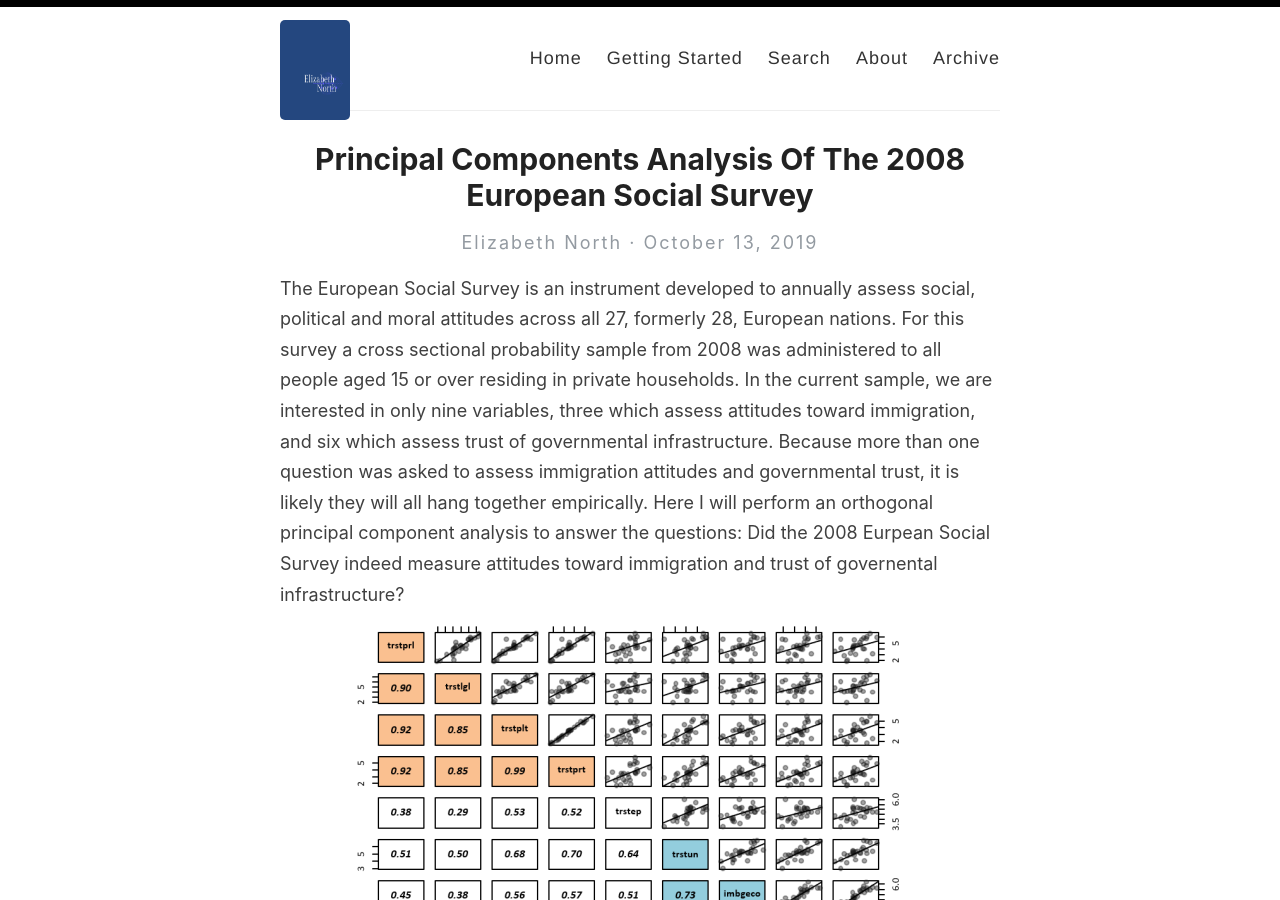
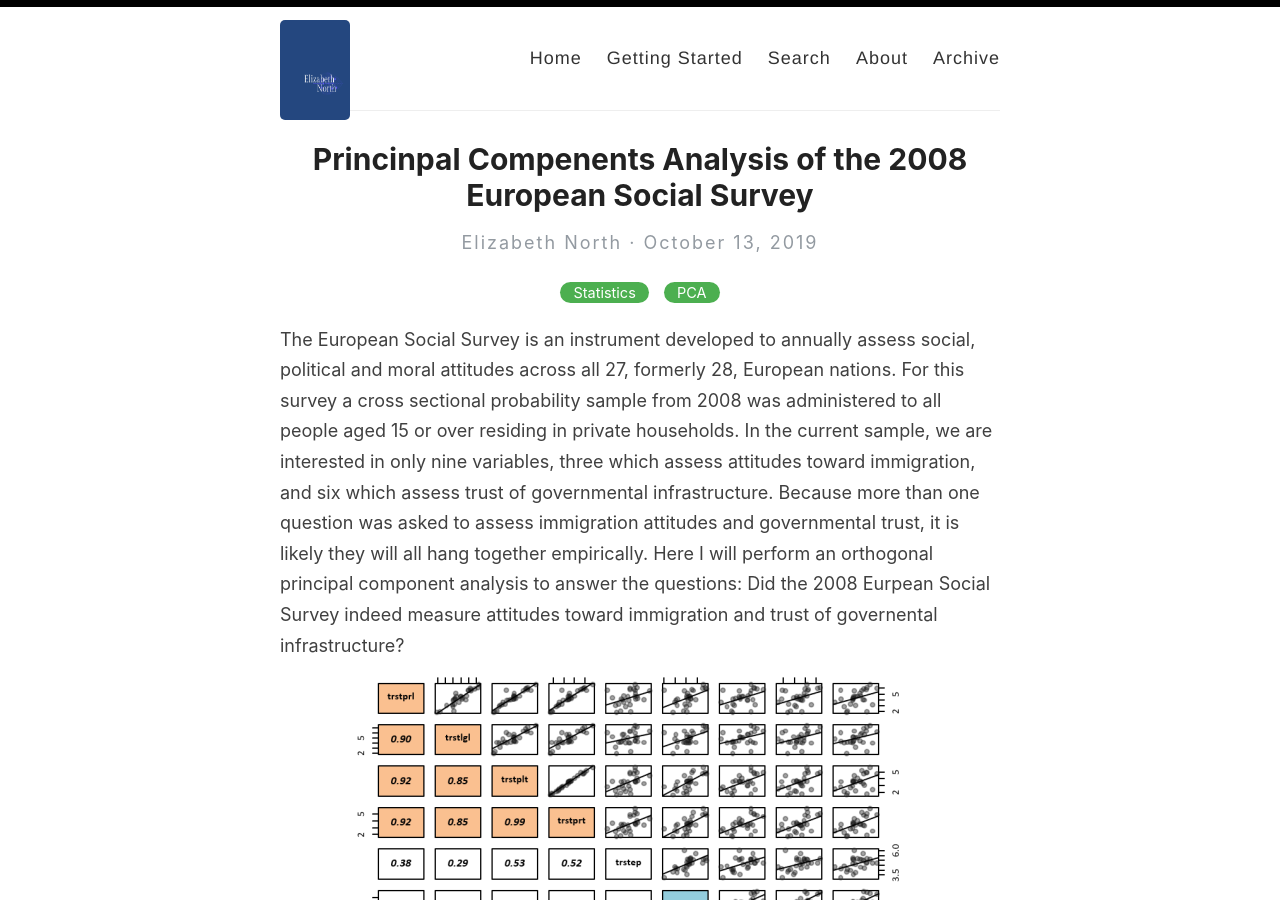
Before and after one commit to northelizabeth/northelizabeth.github.io, a Jekyll site: the page built from _posts/2019-10-13-Principal-Components-Analysis-of-the-2008-European-Social-Survey.md, in a window 1280 px wide and 900 px high. Built offline with Jekyll 4.4.1, drawn with Linux system fonts in a browser that asks for light colours; our own code applies the rules of GitHub Pages for plain Markdown files.

Commit message:
Update 2019-10-13-Principal-Components-Analysis-of-the-2008-European-Social-Survey.md

```diff
--- a/_posts/2019-10-13-Principal-Components-Analysis-of-the-2008-European-Social-Survey.md
+++ b/_posts/2019-10-13-Principal-Components-Analysis-of-the-2008-European-Social-Survey.md
@@ -1,4 +1,8 @@
-
+---
+layout: post
+title: Princinpal Compenents Analysis of the 2008 European Social Survey
+categories: [Statistics, PCA]
+---
 The European Social Survey is an instrument developed to annually assess social, political and moral attitudes across all 27, formerly 28, European nations. For this survey a cross sectional probability sample from 2008 was administered to all people aged 15 or over residing in private households. In the current sample, we are interested in only nine variables, three which assess attitudes toward immigration, and six which assess trust of governmental infrastructure. Because more than one question was asked to assess immigration attitudes and governmental trust, it is likely they will all hang together empirically. Here I will perform an orthogonal principal component analysis to answer the questions: Did the 2008 Eurpean Social Survey indeed measure attitudes toward immigration and trust of governental infrastructure?
 
 ![](/images/pca1.png)
```
